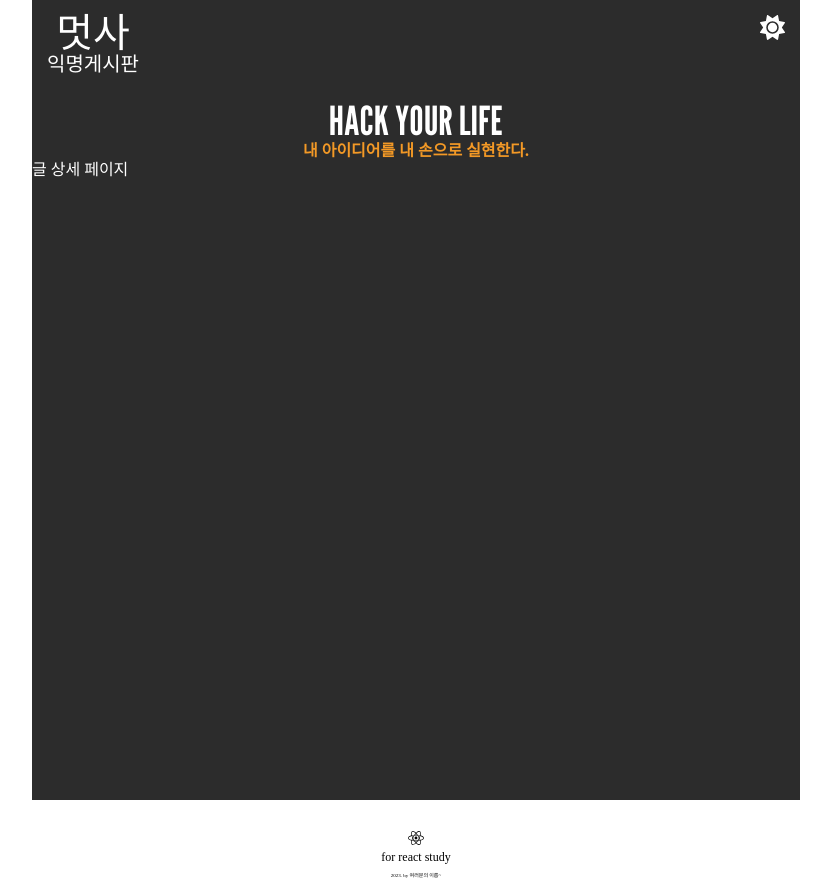
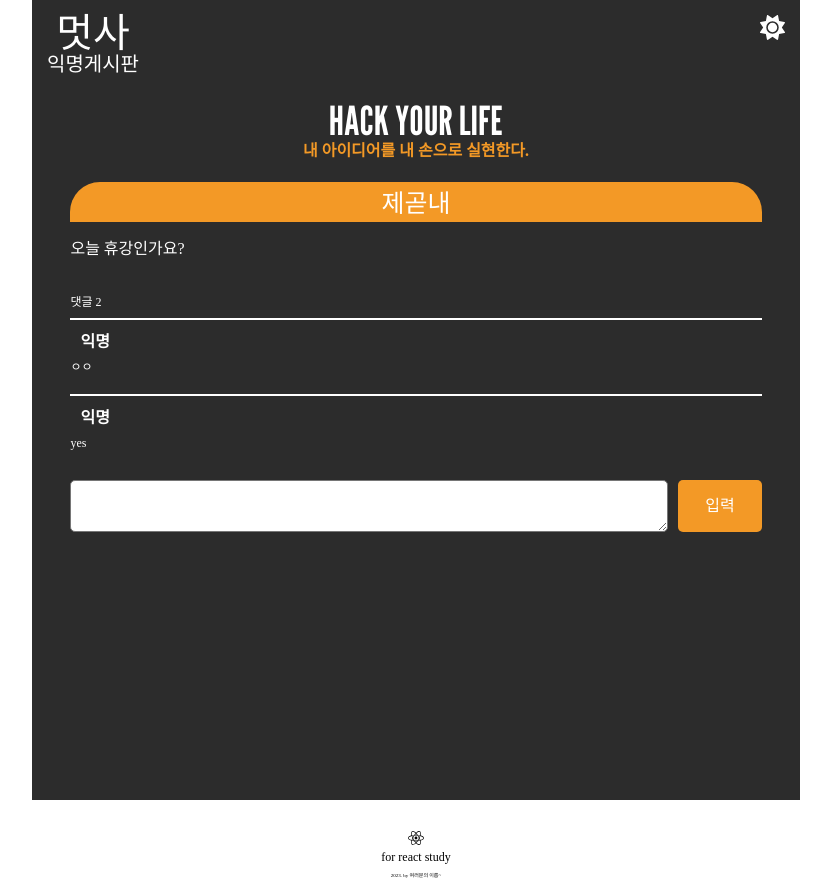
Before and after one commit to likelionsg/11th_React3_Code, a React (Create React App) app: page /post/1 in a window 1280 px wide. Shown: the whole page, without its empty margins (224-1055 px from the left). Built offline with nearby package versions, Linux system fonts and the light colour scheme.

Commit message:
리액트 2주차 완성본 코드

```diff
--- a/src/App.js
+++ b/src/App.js
@@ -7,6 +7,10 @@ import { Main, MediaDiv } from "./styledComponents";
 import { darkTheme, GlobalStyles, lightTheme } from "./styles";
 import { Routes, Route } from "react-router-dom";
 import styled from "styled-components";
+
+import Temp from "./Temp";
+import ShowPostList from "./components/ShowPostList";
+import ShowPost from "./components/ShowPost";
 
 const App = () => {
   const [darkMode, setDarkMode] = useState(true);
@@ -28,11 +32,13 @@ const App = () => {
           <Main>
             {/* Slogan */}
             <Slogan />
+
+            {/* <Temp /> */}
             {/* Routes */}
             <Routes>
-              <Route path="/" element={<div>메인 페이지</div>} />
+              <Route path="/" element={<ShowPostList />} />
               <Route path="/write" element={<div>글 작성 페이지</div>} />
-              <Route path="/post/:postID" element={<div>글 상세 페이지</div>} />
+              <Route path="/post/:postID" element={<ShowPost />} />
             </Routes>
             {/* styled components 예시 */}
 
--- /dev/null
+++ b/src/Temp.js
@@ -0,0 +1,25 @@
+import React, { useEffect, useState } from "react";
+
+const Temp = () => {
+  const [num, setNum] = useState(0);
+  const [value, setValue] = useState(0);
+
+  useEffect(() => {
+    console.log("num 값이 변화할 때마다 출력");
+
+    return () => {
+      console.log("clean up");
+    };
+  }, []);
+
+  return (
+    <div>
+      <button onClick={() => setNum(num + 1)}>num 올려</button>
+      <button onClick={() => setValue(value + 1)}>value +</button>
+      <p>num: {num}</p>
+      <p>value: {value}</p>
+    </div>
+  );
+};
+
+export default Temp;
--- /dev/null
+++ b/src/components/EachPost.js
@@ -0,0 +1,25 @@
+import React from "react";
+
+import { EachPostLi, PostLink } from "../styledComponents";
+
+import { FontAwesomeIcon } from "@fortawesome/react-fontawesome";
+import { faLocationPin } from "@fortawesome/free-solid-svg-icons";
+import { useNavigate } from "react-router-dom";
+
+const EachPost = ({ title, postID }) => {
+  const navigate = useNavigate();
+  const goPost = () => {
+    navigate(`/post/${postID}`);
+  };
+
+  return (
+    <EachPostLi onClick={goPost}>
+      <div>
+        <FontAwesomeIcon icon={faLocationPin} />
+        <PostLink>{title}</PostLink>
+      </div>
+    </EachPostLi>
+  );
+};
+
+export default EachPost;
--- /dev/null
+++ b/src/components/ShowPost.js
@@ -0,0 +1,117 @@
+import React, { useEffect, useState } from "react";
+
+import {
+  PostTitleDiv,
+  PostTitle,
+  LoadingDiv,
+  LoadingImg,
+  PostReadDiv,
+  ReplTitleDiv,
+  PostReplDiv,
+  Replwriter,
+  Repl,
+  PostSection,
+  WritereplDiv,
+  ReplInput,
+  ReplSubmitDiv,
+} from "../styledComponents";
+import loadingIcon from "../loading.svg";
+import { useParams } from "react-router-dom";
+
+const post = {
+  id: "1",
+  title: "제곧내",
+  contents: "오늘 휴강인가요?",
+  repls: [
+    {
+      id: "repl1",
+      contents: "ㅇㅇ",
+      post: "1",
+    },
+    {
+      id: "repl2",
+      contents: "yes",
+      post: "1",
+    },
+  ],
+};
+
+const PostAndRepl = React.memo(({ post, postLoading, replLoading, repls, replCount }) => {
+  return (
+    <>
+      <PostTitleDiv>
+        <PostTitle>{post && post.title}</PostTitle>
+      </PostTitleDiv>
+
+      {postLoading ? (
+        <LoadingDiv>
+          <LoadingImg src={loadingIcon} />
+        </LoadingDiv>
+      ) : (
+        <PostReadDiv>{post && post.contents}</PostReadDiv>
+      )}
+
+      <ReplTitleDiv>댓글 {replCount}</ReplTitleDiv>
+      {replLoading ? (
+        <LoadingDiv>
+          <LoadingImg src={loadingIcon} />
+        </LoadingDiv>
+      ) : (
+        repls &&
+        repls.map((repl) => (
+          <PostReplDiv key={repl.id}>
+            <Replwriter>익명</Replwriter>
+            <Repl>{repl.contents}</Repl>
+          </PostReplDiv>
+        ))
+      )}
+    </>
+  );
+});
+
+const ShowPost = () => {
+  const params = useParams();
+  //   console.log(params);
+  const [postLoading, setPostLoading] = useState(true);
+  const [replLoading, setReplLoading] = useState(true);
+
+  const [input, setInput] = useState("");
+
+  const replCount = post.repls.length;
+
+  const onChange = (e) => {
+    const { value } = e.target;
+
+    console.log(value);
+
+    setInput(value);
+  };
+
+  useEffect(() => {
+    setTimeout(() => {
+      setPostLoading(false);
+      setReplLoading(false);
+    }, 2000);
+  }, []);
+  return (
+    <PostSection>
+      <PostAndRepl
+        post={post}
+        postLoading={postLoading}
+        replLoading={replLoading}
+        replCount={replCount}
+        repls={post.repls}
+      />
+
+      <WritereplDiv>
+        <ReplInput value={input} onChange={onChange} />
+
+        <ReplSubmitDiv>
+          <span>입력</span>
+        </ReplSubmitDiv>
+      </WritereplDiv>
+    </PostSection>
+  );
+};
+
+export default ShowPost;
--- /dev/null
+++ b/src/components/ShowPostList.js
@@ -0,0 +1,97 @@
+import React, { useEffect, useState } from "react";
+
+import {
+  CursorDiv,
+  LoadingDiv,
+  LoadingImg,
+  PostListDiv,
+  PostSection,
+  PostTitle,
+  PostTitleDiv,
+} from "../styledComponents";
+
+import { FontAwesomeIcon } from "@fortawesome/react-fontawesome";
+
+import { faArrowsRotate, faPenToSquare } from "@fortawesome/free-solid-svg-icons";
+
+import loadingIcon from "../loading.svg";
+import { useNavigate } from "react-router-dom";
+import EachPost from "./EachPost";
+
+const postList = [
+  {
+    id: "1",
+    title: "제곧내",
+    contents: "오늘 휴강인가요?",
+    repls: [
+      {
+        id: "repl1",
+        contents: "ㅇㅇ",
+        post: "1",
+      },
+      {
+        id: "repl2",
+        contents: "yes",
+        post: "1",
+      },
+    ],
+  },
+  {
+    id: "2",
+    title: "솔직히 멋사 폼 미친거 아님?",
+    contents: "서강 멋사 폼 미쳤다",
+    repls: [
+      {
+        id: "repl3",
+        contents: "ㅆㅇㅈ",
+        post: "2",
+      },
+    ],
+  },
+];
+
+const ShowPostList = () => {
+  // loading state
+  const [loading, setLoading] = useState(true);
+
+  const navigate = useNavigate();
+  const goWrite = () => {
+    navigate("/write");
+  };
+
+  useEffect(() => {
+    setTimeout(() => {
+      setLoading(false);
+    }, 2000);
+  }, []);
+
+  return (
+    <PostSection>
+      <PostTitleDiv>
+        <FontAwesomeIcon icon={faArrowsRotate} />
+
+        <PostTitle>익명게시판</PostTitle>
+
+        <CursorDiv>
+          <FontAwesomeIcon onClick={goWrite} icon={faPenToSquare} />
+        </CursorDiv>
+      </PostTitleDiv>
+
+      <PostListDiv>
+        {loading ? (
+          <LoadingDiv>
+            <LoadingImg src={loadingIcon} />
+          </LoadingDiv>
+        ) : (
+          <ul>
+            {postList.map((post) => (
+              <EachPost key={post.id} title={post.title} postID={post.id} />
+            ))}
+          </ul>
+        )}
+      </PostListDiv>
+    </PostSection>
+  );
+};
+
+export default ShowPostList;
```
